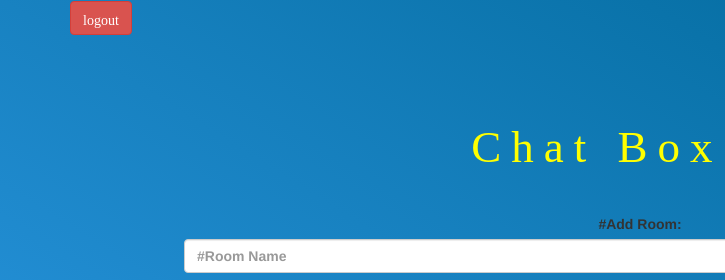
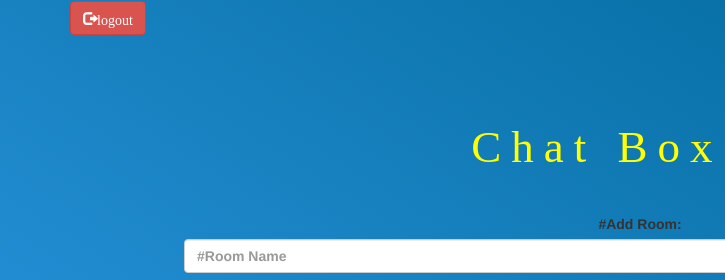
Before and after one commit to Vidhankansal/pro-93-94, a plain HTML site: page kwitter_room.html in a window 1280 px wide. Shown: the top 280 px of the page, 0-725 px from the left. Drawn offline with nearby package versions, Linux system fonts and the light colour scheme; a web font is replaced by a local one.

Commit message:
Update kwitter_room.html

```diff
--- a/kwitter_room.html
+++ b/kwitter_room.html
@@ -20,7 +20,7 @@
 </head>
 <body>
 <div class="container">
-<button class="glyphicon glyphicon-logout btn btn-danger" onclick="logout()">logout</button>
+<button class="glyphicon glyphicon-log-out btn btn-danger" onclick="logout()">logout</button>
 <script src="main.js"></script>
 	<center>
 		<h1 class="header">
```
